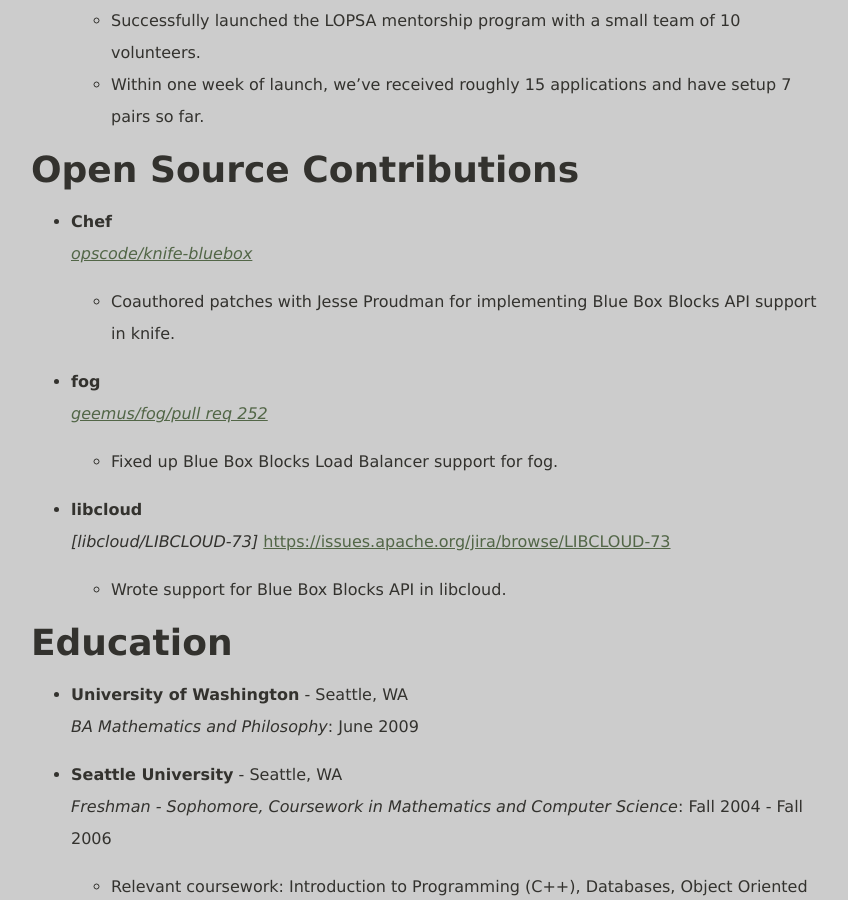
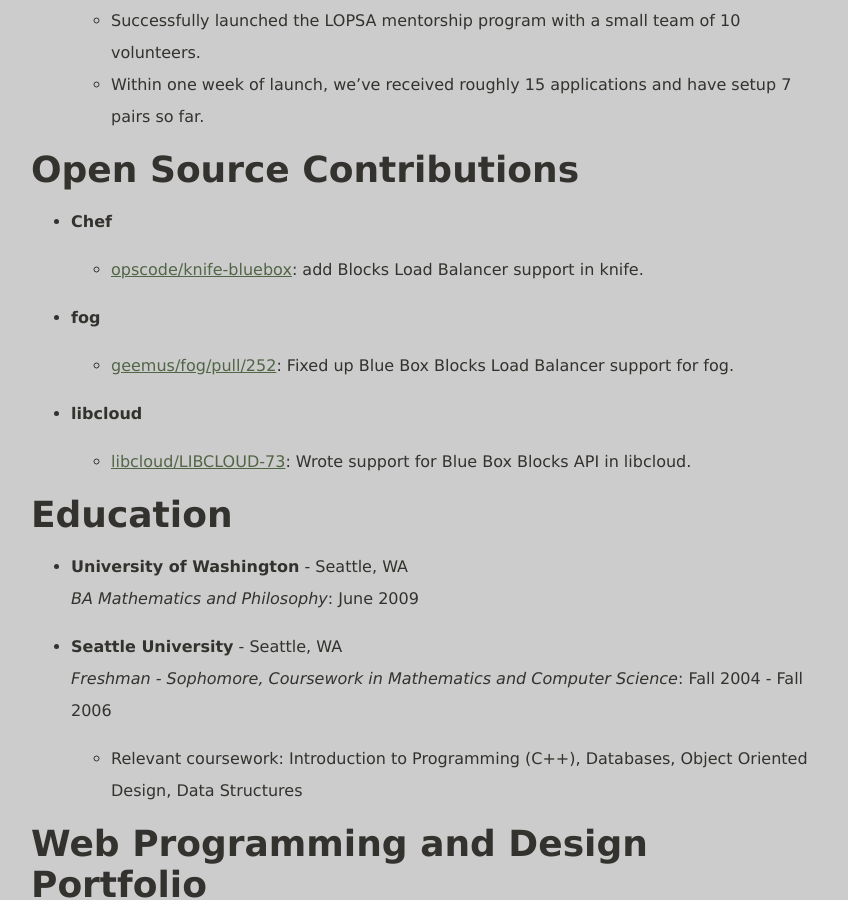
Before and after one commit to cparedes/redbluemagenta-new, a Jekyll site: the page built from resume.markdown, in a window 1280 px wide and 900 px high, scrolled down 3859 px. Shown: the whole window, without its empty margins (209-1057 px from the left). Built offline with Jekyll 4.4.1, drawn with Linux system fonts in a browser that asks for light colours; Markdown is read by kramdown in place of the engine named in the settings; comment, search, counter and statistics services are not loaded.

Commit message:
Fixing more stuff.

```diff
--- a/resume.markdown
+++ b/resume.markdown
@@ -116,20 +116,16 @@ Open Source Contributions
 -------------------------
 
 *   **Chef**
-    *[opscode/knife-bluebox][kb]*
 
-	- Coauthored patches with Jesse Proudman for implementing Blue Box Blocks API support in knife.
+	- [opscode/knife-bluebox][kb]: add Blocks Load Balancer support in knife.
 
 *   **fog**
-    *[geemus/fog/pull req 252][fog]*
 
-	- Fixed up Blue Box Blocks Load Balancer support for fog.
+	- [geemus/fog/pull/252][fog]: Fixed up Blue Box Blocks Load Balancer support for fog.
 
 *   **libcloud**
-    *[libcloud/LIBCLOUD-73]*
-    [https://issues.apache.org/jira/browse/LIBCLOUD-73](https://issues.apache.org/jira/browse/LIBCLOUD-73)
 
-	- Wrote support for Blue Box Blocks API in libcloud.
+	- [libcloud/LIBCLOUD-73][LIBCLOUD-73]: Wrote support for Blue Box Blocks API in libcloud.
 
 Education
 ---------
```
